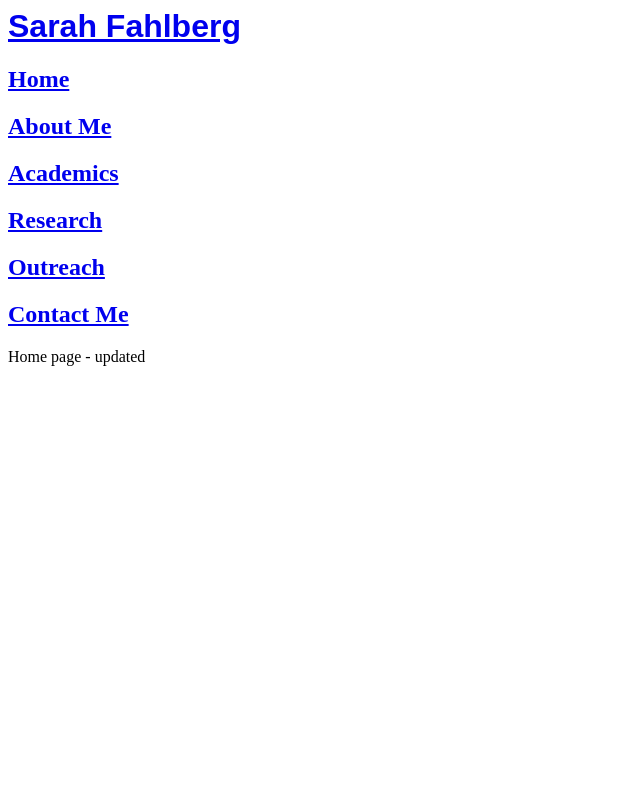
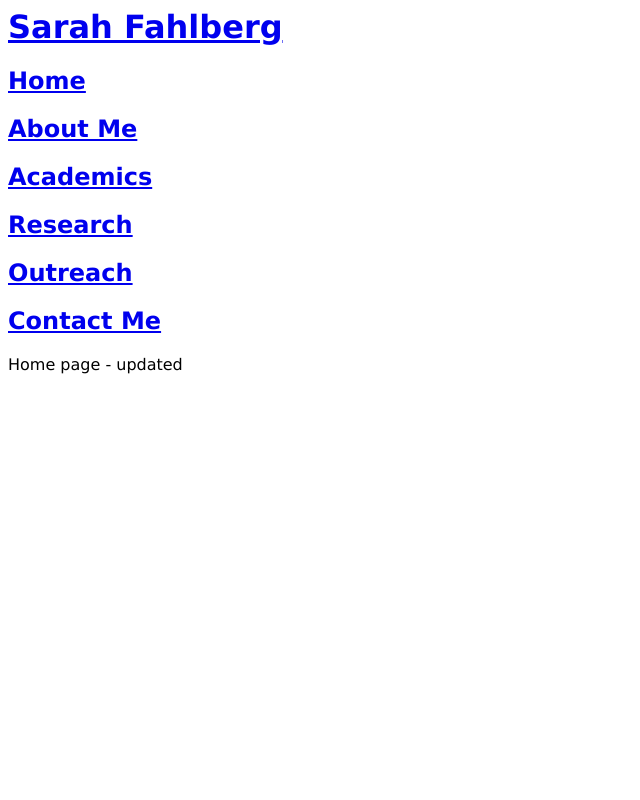
Before and after one commit to sarahfahlberg/sarahfahlberg.github.io, a PHP site: page / in a window 1280 px wide. Shown: the whole page, without its empty margins (0-640 px from the left). Run offline with PHP 8.4, Linux system fonts and the light colour scheme.

Commit message:
Editing css

```diff
--- a/style.css
+++ b/style.css
@@ -1,3 +1,3 @@
-h1 {
-    font-family: Arial;
+* {
+    font-family: Verdana, Geneva, sans-serif;
 }
```
